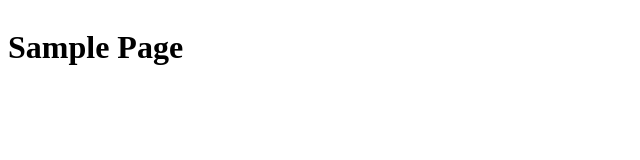
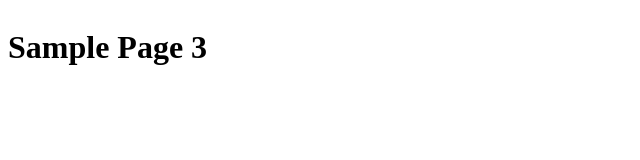
Before and after one commit to kento-yoshidu/ocaml, a React (Create React App) app: page / in a window 1280 px wide. Shown: the top 160 px of the page, without its empty margins (0-640 px from the left). Built offline with nearby package versions, Linux system fonts and the light colour scheme; the HTML template or start-up script is replaced by a standard one.

Commit message:
✨ Update header.tsx

```diff
--- a/src/components/header.tsx
+++ b/src/components/header.tsx
@@ -3,7 +3,7 @@ import styles from "../styles/header.module.css"
 const Header = () => {
   return (
     <header className={styles.header}>
-      <h1>Sample Page</h1>
+      <h1>Sample Page 3</h1>
     </header>
   )
 }
```
